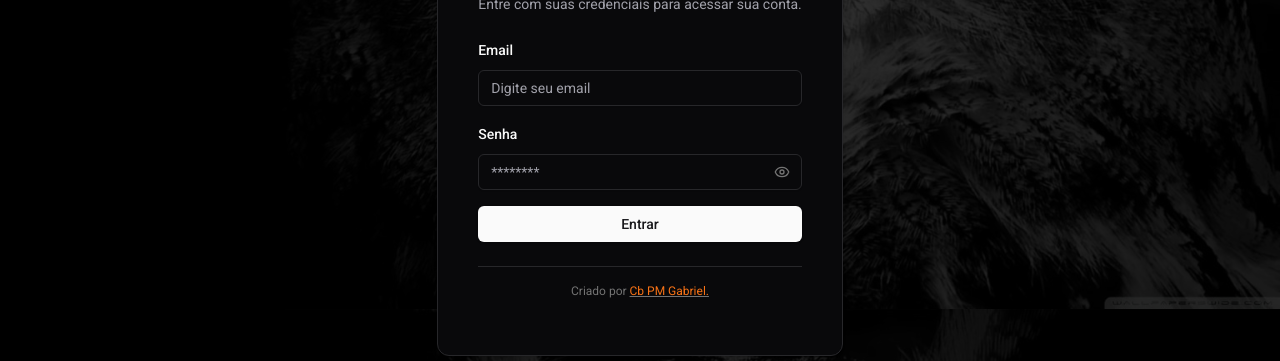
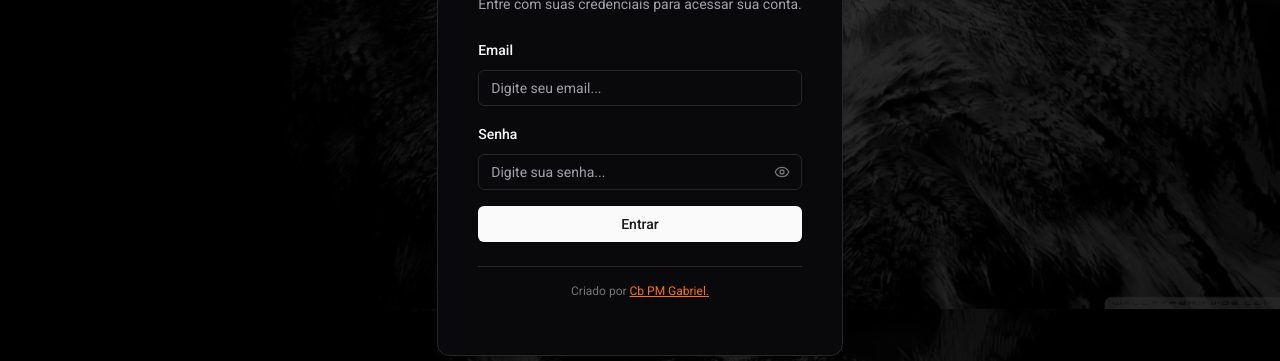
Before and after one commit to gabrieltacosta/inteligencia-project, a Next.js app: page /login in a window 1280 px wide. Shown: the part 491-852 px from the top of the page. Built offline with nearby package versions, Linux system fonts and the light colour scheme; no server answers.

Commit message:
update login-form

```diff
--- a/components/login-form.tsx
+++ b/components/login-form.tsx
@@ -23,7 +23,6 @@ import { Input } from "./ui/input";
 import { useState } from "react";
 import { Button } from "./ui/button";
 import { Eye, EyeOff, Loader2 } from "lucide-react";
-import Link from "next/link";
 import { useRouter } from "next/navigation";
 
 const formSchema = z.object({
@@ -94,7 +93,7 @@ const LoginForm = () => {
                     <FormControl>
                       <Input
                         {...field}
-                        placeholder="Digite seu email"
+                        placeholder="Digite seu email..."
                         autoComplete="email"
                       />
                     </FormControl>
@@ -113,7 +112,7 @@ const LoginForm = () => {
                         <Input
                           {...field}
                           type={showPassword ? "text" : "password"}
-                          placeholder="********"
+                          placeholder="Digite sua senha..."
                           autoComplete="password"
                         />
                         <Button
@@ -156,11 +155,7 @@ const LoginForm = () => {
         <div className="flex justify-center w-full border-t py-4">
           <p className="text-center text-xs text-neutral-500">
             Criado por{" "}
-            <Link href="#" className="underline" target="_blank">
-              <span className="text-orange-500 cursor-pointer">
-                Cb PM Gabriel.
-              </span>
-            </Link>
+            <span className="text-orange-500 underline">Cb PM Gabriel.</span>
           </p>
         </div>
       </CardFooter>
```
